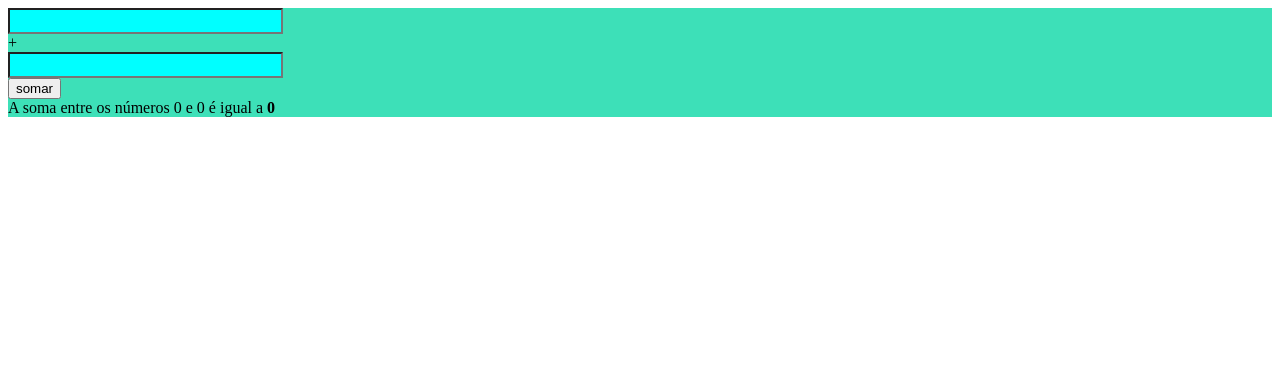
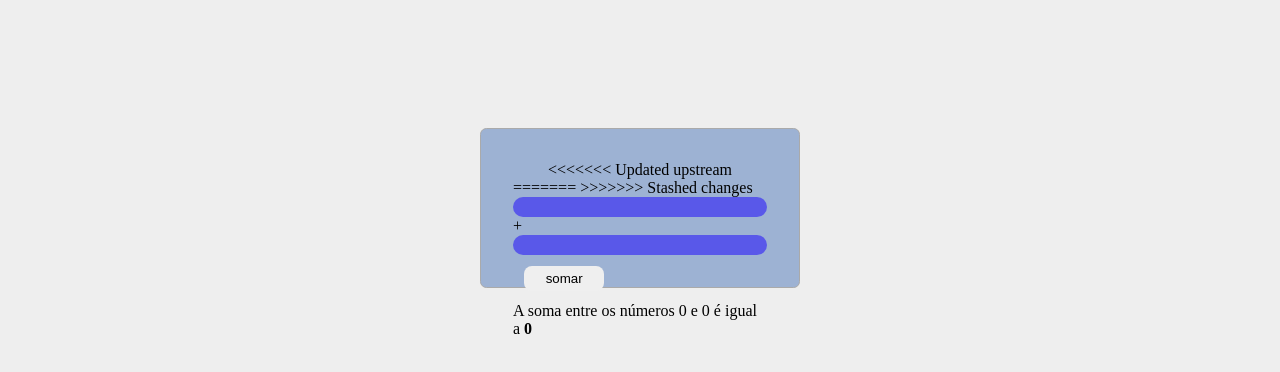
Before and after one commit to jose-guilherme93/diary-javascript, a plain HTML site: page htmls/index2.html in a window 1280 px wide. Both pictures are taken after a click on the button "somar". Drawn offline with Linux system fonts and the light colour scheme.

Commit message:
added desafio-for-loop, media-salarial and update readme

```diff
--- a/htmls/index2.html
+++ b/htmls/index2.html
@@ -9,24 +9,28 @@
 </head>
 <body>
     <main>
+<<<<<<< Updated upstream
         <div></div>
+=======
+>>>>>>> Stashed changes
             <input type="number" class="input-number" name="soma1" id="soma1"> +
             <input type="number" class="input-number" name="soma2" id="soma2">
             <input type="button" class="btn" value="somar" onclick="somar()">
-            <div id="res">Resultado</div>
+            <div></div>
+            <output id="res"></output>
+    </main>
 
-        </div>
-    </main>
     <script>
         function somar() {
-            var soma1 = window.document.getElementById('soma1')
-            var soma2 = window.document.querySelector('input#soma2')
-            var res = window.document.getElementById('res')
-            var s1 = Number(soma1.value)
-            var s2 = Number(soma2.value)
-            var s = s1 + s2
+            let soma1 = window.document.getElementById('soma1')
+            let soma2 = window.document.querySelector('input#soma2')
+            let res = window.document.getElementById('res')
+            let s1 = Number(soma1.value)
+            let s2 = Number(soma2.value)
+            let s = s1 + s2
             res.innerHTML = `A soma entre os números ${s1} e ${s2} é igual a <strong>${s}</strong>`
         }
     </script>
+
 </body>
 </html>
--- a/htmls/style.css
+++ b/htmls/style.css
@@ -1,21 +1,53 @@
+* {
+    margin: 0;
+    text-decoration: none;
+    padding: 0;
+    box-sizing: border-box;
+}
+
+input[type=number]::-webkit-inner-spin-button {
+    -webkit-appearance: none;
+  }
 body {
-    background: white;
+
+    background: #eee;
 }
+
 main {
-    background-color: rgb(61, 224, 184);
+    width: 20rem;
+    height: 10rem;
+    background-color: rgb(157, 178, 211);
+    justify-items: center;
+    margin: 8rem auto;
+    padding: 2rem;
+    border: solid 1px #aaa;
+    border-radius: .4rem;
 
 }
+
+
 .input-number{
-    display: flex;
-    text-align: center;
 
-}
-.input-number{
-    background-color: aqua;
-    width: 200pt;
+    background-color: rgba(25, 0, 255, 0.507);
+    width: 150pt;
     height: 20px;
+    border-radius: 10px;
+    outline: none;
+    border: 0;
+    outline: 0;
+    width: 100%;
+    appearance: none;
 }
 
 .btn {
-    flex-direction: row;
+
+    margin: .7rem;
+    padding: .3rem;
+    width: 5rem;
+
+
+    border-radius: .5rem;
+    border: 0;
+    box-shadow: 0;
+
 }
```
Also changed, not shown: array.js (+9 -7 lines), desafio-for-loop.js (added, +13 -0 lines), media-salarial.js (added, +8 -0 lines), while-loop.js (+7 -4 lines), README.md.
